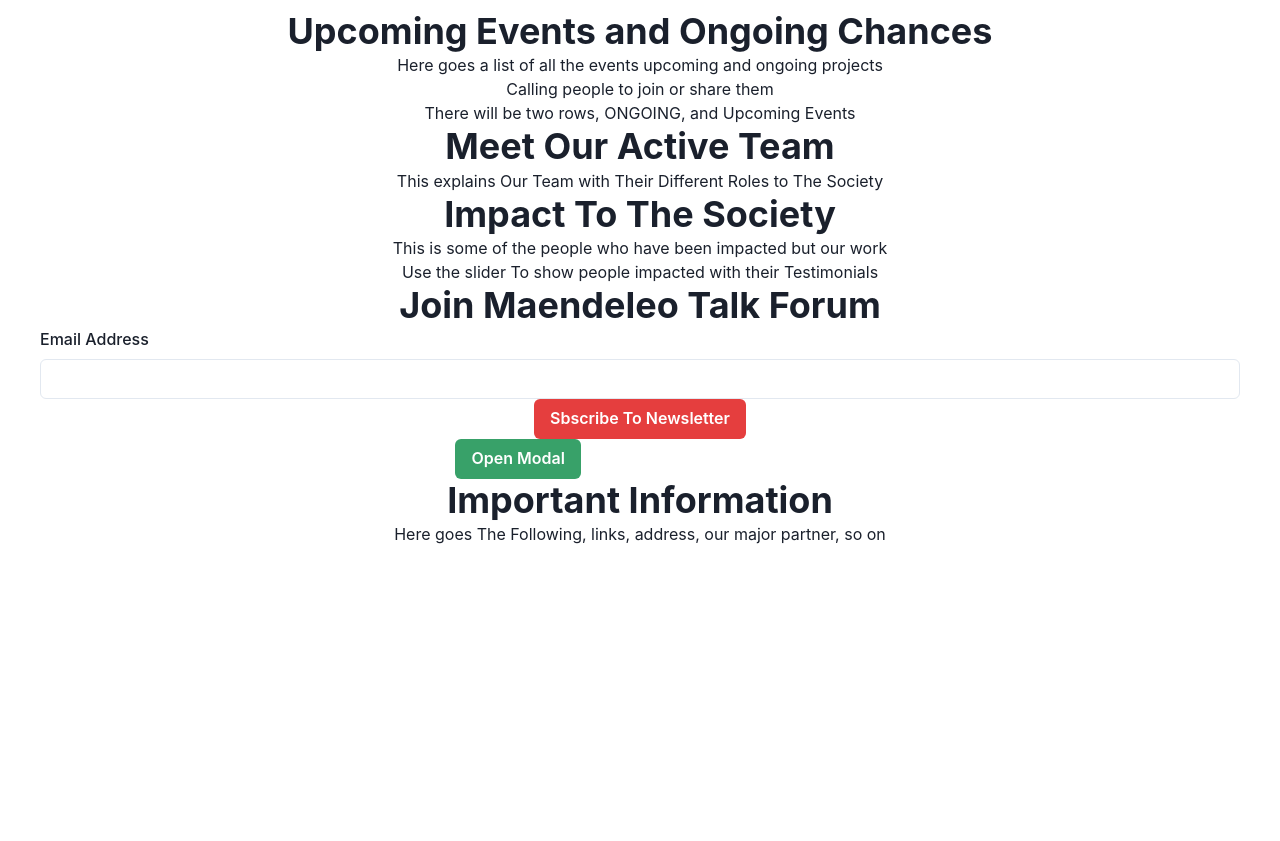
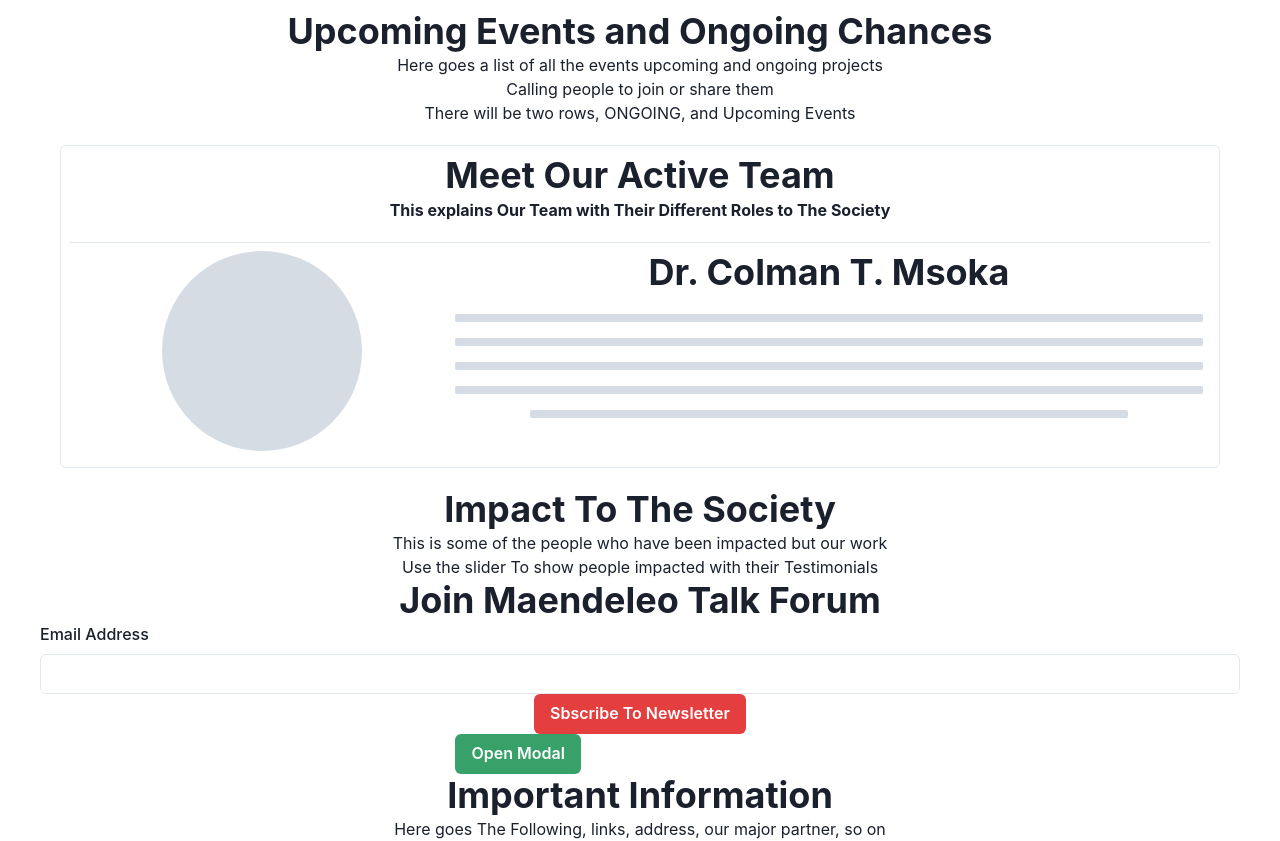
Before and after one commit to machuchesteven/mtf, a React (Create React App) app: page / in a window 1280 px wide. Shown: the part 1720-2561 px from the top of the page. Before the commit the page ends 2266 px from the top, so only its background shows below. Built offline with nearby package versions, Linux system fonts and the light colour scheme.

Commit message:
Text Skeleton For Team Members

```diff
--- a/src/App.js
+++ b/src/App.js
@@ -1,6 +1,6 @@
 import React, { useState } from 'react'
 import './App.css';
-import { ChakraProvider, Text, Center, useDisclosure, Box, Grid, GridItem, Stack, Skeleton, Button, FormControl, FormLabel, Input, Modal, ModalOverlay, ModalContent, ModalHeader, ModalFooter, ModalBody, ModalCloseButton, Heading } from '@chakra-ui/react'
+import { ChakraProvider, Text, SkeletonText, Center, useDisclosure, Box, Grid, GridItem, Stack, Skeleton, Button, FormControl, FormLabel, Input, Modal, ModalOverlay, ModalContent, ModalHeader, ModalFooter, ModalBody, ModalCloseButton, Heading, SkeletonCircle } from '@chakra-ui/react'
 
 const Navigator = () => {
   return <div>
@@ -104,8 +104,28 @@ const Upcoming = () => {
 
 const OurTeam = () => {
   return <div>
-    <Heading>Meet Our Active Team</Heading>
-    <p>This explains Our Team with Their Different Roles to The Society</p>
+    <Box borderWidth={1} borderRadius="md" m={5} p={2}>
+      <Box>
+        <Heading as="h4">Meet Our Active Team</Heading>
+      </Box>
+      <Text fontWeight="bold" mb={5}>This explains Our Team with Their Different Roles to The Society</Text>
+      <hr maxWidth="95%" ma={5} />
+      <Grid templateColumns="repeat(3, 1fr)" gap="2" m={2}>
+        <GridItem colSpan={1}>
+          <Stack>
+            <SkeletonCircle size="200px" m="auto" />
+          </Stack>
+        </GridItem>
+        <GridItem colSpan={2}>
+          <Box>
+            <Center><Heading as="h5">Dr. Colman T. Msoka</Heading></Center>
+            <Box>
+              <SkeletonText mt="5" noOfLines={5} spacing={4} />
+            </Box>
+          </Box>
+        </GridItem>
+      </Grid>
+    </Box>
   </div>
 }
 
```
